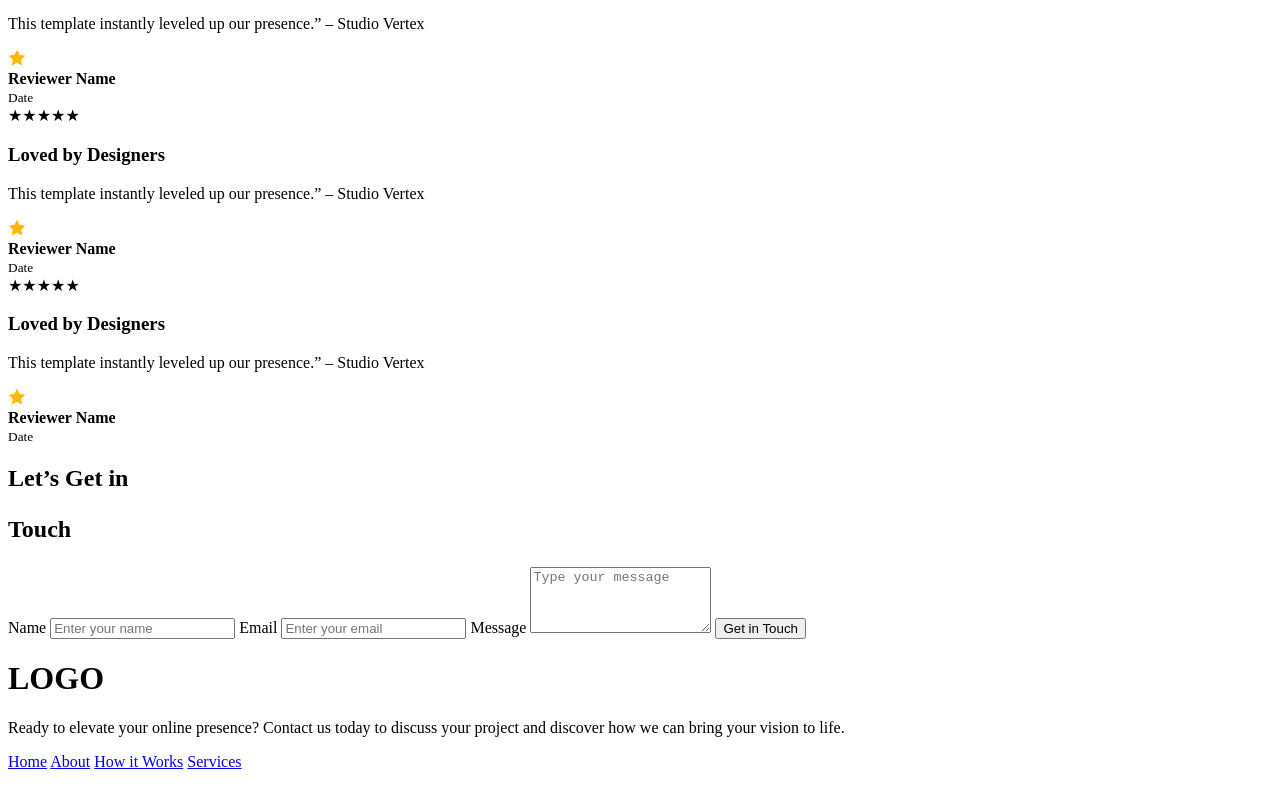
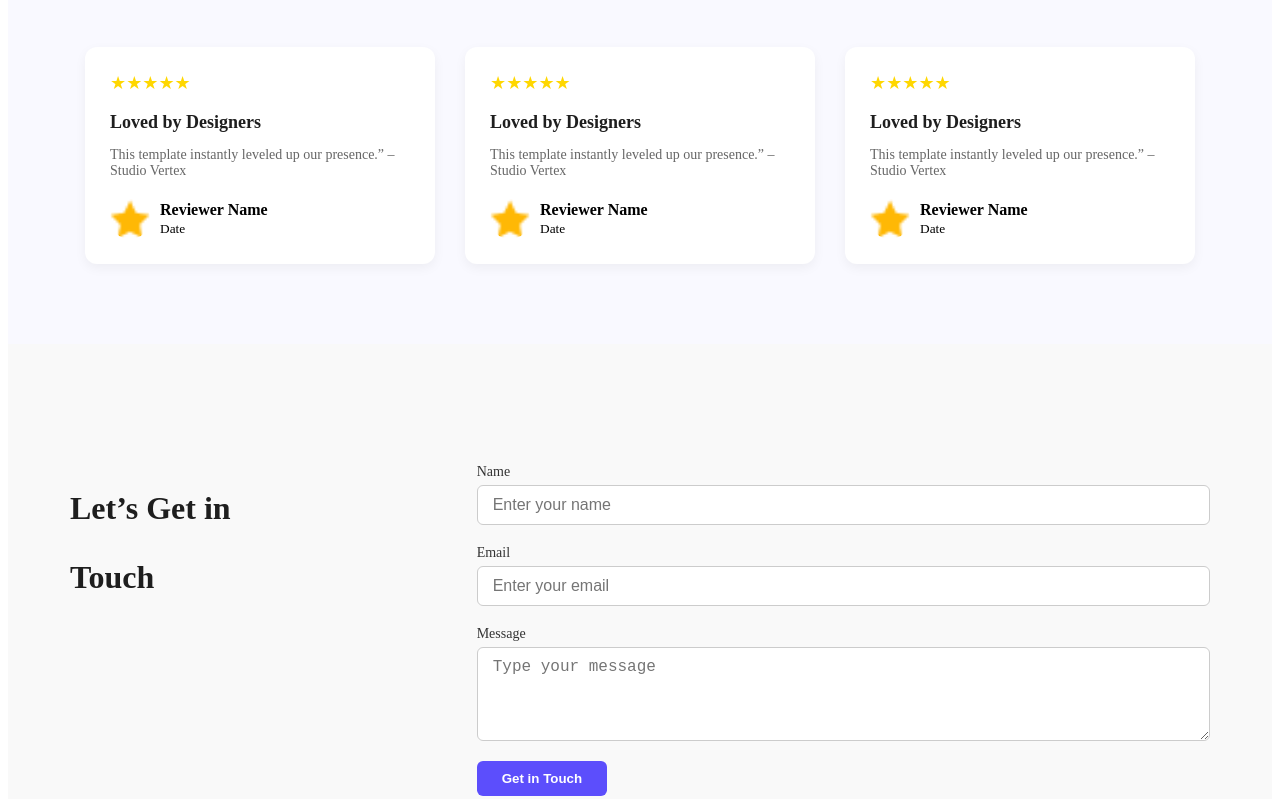
Before and after one commit to hafizmahir/assenment1, a plain HTML site: page index.html in a window 1280 px wide. Shown: the part 1750-2549 px from the top of the page. Drawn offline with Linux system fonts and the light colour scheme.

Commit message:
added css

```diff
--- a/style.css
+++ b/style.css
@@ -218,3 +218,225 @@
         margin-bottom: 40px;
         color: #1e1e1e;
     }
+
+    .user-stats {
+        display: flex;
+        justify-content: center;
+        gap: 30px;
+        flex-wrap: wrap;
+    }
+
+    .stat-box {
+        background-color: white;
+        padding: 30px 20px;
+        border-radius: 15px;
+        box-shadow: 0 4px 12px rgba(0, 0, 0, 0.08);
+        flex: 1 1 250px;
+        max-width: 300px;
+        min-width: 200px;
+    }
+
+    .user-stats.simple-stats h3.highlight {
+        font-size: 42px;
+        font-weight: 800;
+        color: #5c4efc;
+        margin-bottom: 5px;
+        letter-spacing: 0.5px;
+
+    }
+
+    .user-stats.simple-stats p {
+        font-size: 14px;
+        color: #777;
+        margin: 0;
+    }
+
+    .stat-box p {
+        font-size: 16px;
+        color: #777;
+    }
+
+    .feedback {
+        background-color: #f9f9ff;
+        padding: 80px 0;
+        text-align: center;
+
+    }
+
+    .feedback h2 {
+        font-size: 32px;
+        margin-bottom: 50px;
+    }
+
+    .feedback-grid {
+        display: flex;
+        gap: 30px;
+        justify-content: center;
+        flex-wrap: wrap;
+    }
+
+    .feedback-card {
+        background-color: #ffffff;
+        padding: 25px;
+        border-radius: 12px;
+        box-shadow: 0 4px 12px rgba(0, 0, 0, 0.05);
+        max-width: 300px;
+        text-align: left;
+    }
+
+    .stars {
+        color: gold;
+        font-size: 18px;
+        margin-bottom: 10px;
+    }
+
+    .feedback-card h3 {
+        font-size: 18px;
+        margin-bottom: 8px;
+        color: #1e1e1e;
+    }
+
+    .feedback-card p {
+        font-size: 14px;
+        color: #666;
+        margin-bottom: 20px;
+    }
+
+    .reviewer {
+        display: flex;
+        align-items: center;
+        gap: 10px;
+    }
+
+    .reviewer img {
+        width: 40px;
+        height: 40px;
+        border-radius: 50%;
+        object-fit: cover;
+    }
+
+    .contact {
+        padding: 120px 0 80px 0;
+        background-color: #f9f9f9;
+    }
+
+    .contact-container {
+        display: flex;
+        flex-wrap: wrap;
+        gap: 40px;
+        align-items: flex-start;
+    }
+
+    .contact-left {
+        flex: 1;
+    }
+
+    .contact-left h2 {
+        font-size: 32px;
+        color: #1e1e1e;
+    }
+
+    .contact-right {
+        flex: 2;
+    }
+
+    form {
+        display: flex;
+        flex-direction: column;
+    }
+
+    form label {
+        font-size: 14px;
+        margin-bottom: 5px;
+        color: #333;
+    }
+
+    form input,
+    form textarea {
+        padding: 10px 15px;
+        margin-bottom: 20px;
+        border: 1px solid #ccc;
+        border-radius: 6px;
+        font-size: 16px;
+    }
+
+    .submit-btn {
+        width: fit-content;
+        padding: 10px 25px;
+        background-color: #5c4efc;
+        color: white;
+        border: none;
+        border-radius: 6px;
+        font-weight: bold;
+        cursor: pointer;
+        transition: 0.3s;
+    }
+
+    .submit-btn:hover {
+        background-color: #4537c6;
+    }
+
+    .footer {
+        background-color: #fff;
+        padding: 80px 0;
+        text-align: center;
+    }
+
+    .footer-logo {
+        font-size: 48px;
+        color: #5c4efc;
+        font-weight: 800;
+        margin-bottom: 20px;
+    }
+
+    .footer-subtitle {
+        font-size: 16px;
+        color: #888;
+        max-width: 600px;
+        margin: 0 auto 30px auto;
+        line-height: 1.6;
+    }
+
+    .footer-links {
+        display: flex;
+        justify-content: center;
+        gap: 30px;
+        flex-wrap: wrap;
+    }
+
+    .footer-links a {
+        text-decoration: none;
+        color: #5c4efc;
+        font-size: 16px;
+        transition: 0.3s;
+    }
+
+    .footer-links a:hover {
+        text-decoration: underline;
+    }
+
+
+    button,
+    .signup-btn,
+    .banner-btn,
+    .launch-btn,
+    .submit-btn {
+        transition: all 0.3s ease;
+    }
+
+    button:hover,
+    .signup-btn:hover,
+    .banner-btn:hover,
+    .launch-btn:hover,
+    .submit-btn:hover {
+        transform: scale(1.05);
+        background-color: #4537c6;
+        color: white;
+        box-shadow: 0 8px 16px rgba(0, 0, 0, 0.15);
+    }
+
+    .container {
+        max-width: 1140px;
+        margin: 0 auto;
+        padding: 0 20px;
+    }
```
